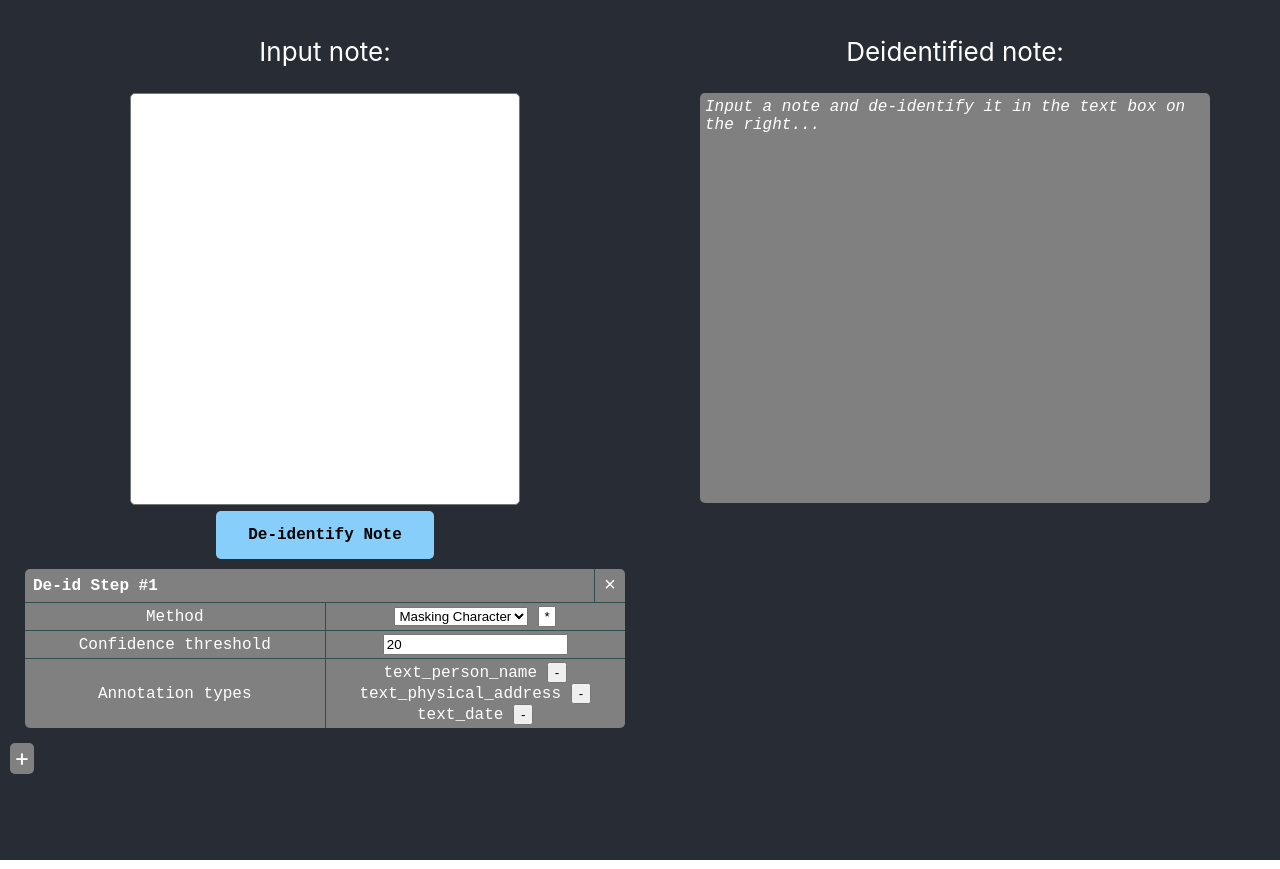
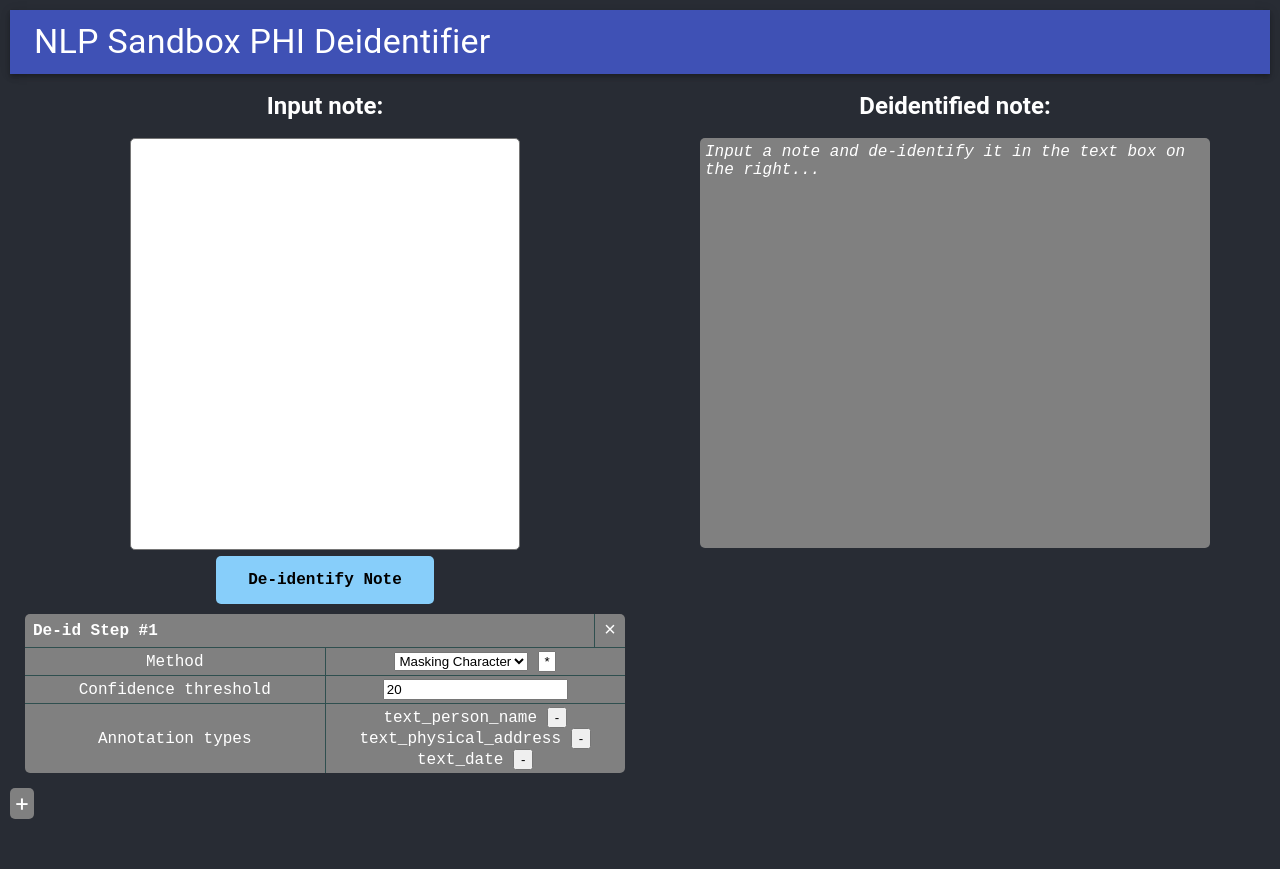
Before and after one commit to nlpsandbox/phi-deidentifier-example, a React (Create React App) app in the folder client/: page / in a window 1280 px wide. Built offline with nearby package versions, Linux system fonts and the light colour scheme.

Commit message:
Install Material-UI, Add AppBar

```diff
--- a/client/package.json
+++ b/client/package.json
@@ -3,6 +3,8 @@
   "version": "0.1.0",
   "private": true,
   "dependencies": {
+    "@material-ui/core": "^4.11.3",
+    "@material-ui/icons": "^4.11.2",
     "@testing-library/jest-dom": "^5.11.6",
     "@testing-library/react": "^11.2.2",
     "@testing-library/user-event": "^12.6.0",
--- a/client/src/components/App.js
+++ b/client/src/components/App.js
@@ -6,6 +6,7 @@ import { Configuration } from '../runtime';
 import { DeidentifiedText, deidentificationStates } from './DeidentifiedText';
 import { DeidentificationConfigForm } from './DeidentificationConfigForm';
 import { encodeString, decodeString } from '../stringSmuggler';
+import { AppBar, Box, Toolbar, Typography } from '@material-ui/core';
 
 const deidentifiedNotesApi = new DeidentifiedNotesApi(new Configuration({basePath: "http://localhost:8080/api/v1"})) // FIXME: Figure out how to handle hostname
 
@@ -136,8 +137,15 @@ class App extends React.Component {
   render() {
     return (
     <div className="App">
+      <AppBar position="static">
+        <Toolbar>
+          <Typography variant="h4">NLP Sandbox PHI Deidentifier</Typography>
+        </Toolbar>
+      </AppBar>
       <div className="left">
-        <p>Input note:</p>
+        <Box padding={2}>
+          <Typography variant="h5" style={{ fontWeight: "bold" }}>Input note:</Typography>
+        </Box>
         <textarea onChange={this.handleTextAreaChange} value={this.state.deidentifyRequest.note.text} />
         <br />
         <button className="deidentify-button" onClick={this.deidentifyNote}>De-identify Note</button>
@@ -156,7 +164,9 @@ class App extends React.Component {
         <div className="deid-config-add" onClick={this.addDeidConfig}>&#x002B;</div>
       </div>
       <div className="right">
-        <p>Deidentified note:</p>
+        <Box padding={2}>
+        <Typography variant="h5" style={{ fontWeight: "bold" }}>Deidentified note:</Typography>
+        </Box>
         <DeidentifiedText text={this.state.deidentifiedNoteText} />
       </div>
     </div>
```
Also changed, not shown: 1 other file (tests, documents, lock files or other folders).
